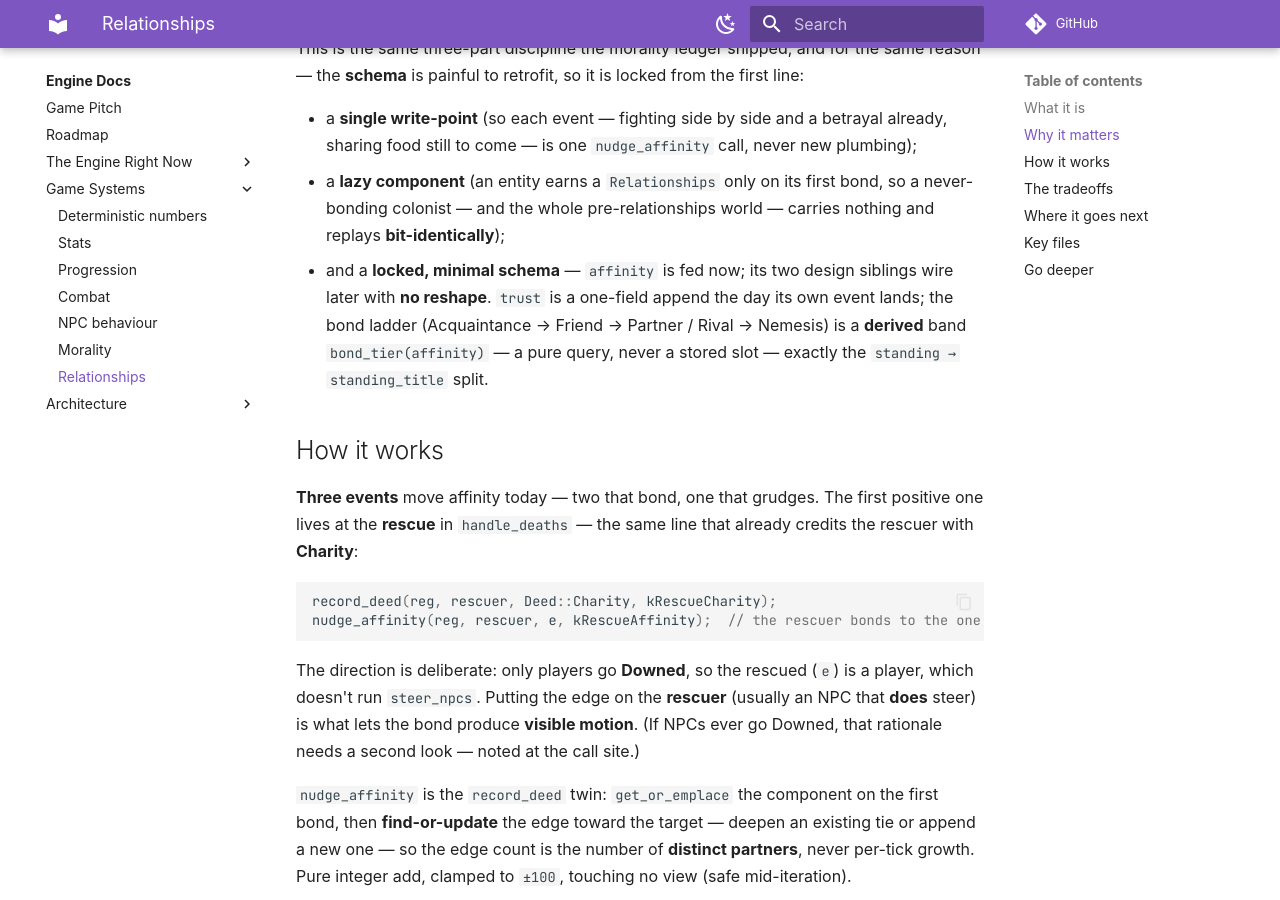
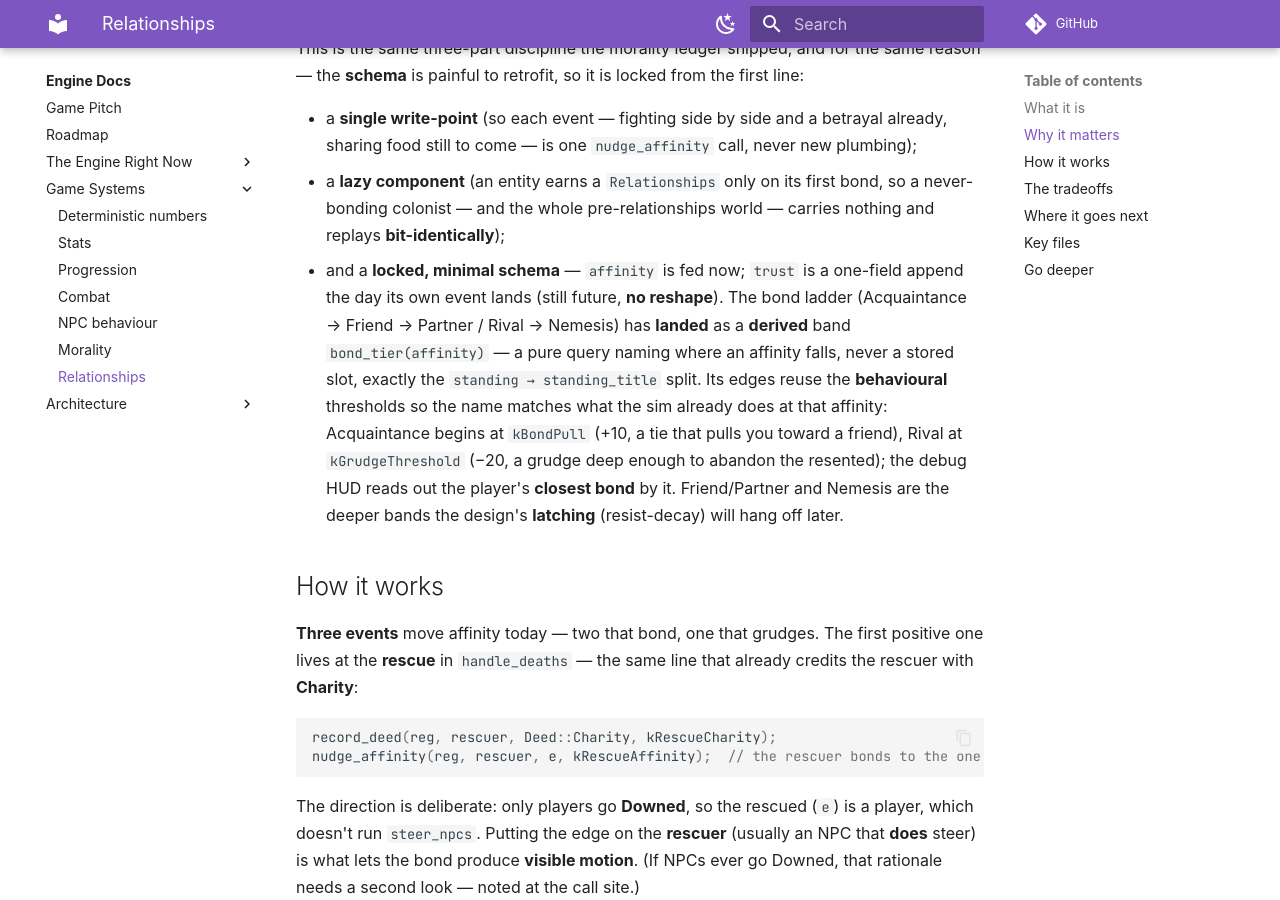
Before and after one commit to IsItJeff/game-engine, an MkDocs documentation site: the page built from docs/engine/relationships.md, in a window 1280 px wide and 900 px high, scrolled down 693 px. Built offline with MkDocs 1.6.1 and Material for MkDocs 9.7.7, drawn with Linux system fonts in a browser that asks for light colours; some web fonts are replaced; comment, search, counter and statistics services are not loaded; some of the changed text lies outside the part shown.

Commit message:
bond_tier: the bond ladder as a derived affinity band (#105)
The design names a bond ladder (Rival -> Nemesis / Acquaintance -> Friend ->
Partner) as a DERIVED query - exactly the standing -> standing_title split. Land
it.

- components.hpp: a pure bond_tier(affinity) naming the band (Partner >=80,
  Friend >=40, Acquaintance >=10, Neutral, Rival <=-20, Nemesis <=-60). The band
  edges are aligned to the BEHAVIOURAL thresholds so the name matches what the
  sim already does at that affinity: Acquaintance begins at kBondPull (+10, a tie
  that pulls you toward a friend), Rival at kGrudgeThreshold (-20, a grudge deep
  enough to abandon the resented). Friend/Partner and Nemesis are the deeper
  bands the design's latching (resist-decay) will hang off later.
- main.cpp: the debug HUD reads out the player's closest bond (its
  highest-affinity valid edge), so the co-op camaraderie earned in the field
  reads out on screen.
- test: 12 band-edge assertions, mirroring the standing_title test.
- relationships.md + the Relation comment: the ladder has now LANDED (only trust
  remains a future sibling).

Pure presentation - the sim never reads bond_tier - so determinism is untouched
and every existing test is bit-identical.

Vetted by an adversarial 2-lens review; a stale "bond_tier is future" comment
was the only finding, folded.

Co-authored-by: Claude Opus 4.8 (1M context) <noreply@anthropic.com>

```diff
--- a/docs/engine/relationships.md
+++ b/docs/engine/relationships.md
@@ -28,11 +28,15 @@ reason — the *schema* is painful to retrofit, so it is locked from the first l
 - a **lazy component** (an entity earns a `Relationships` only on its first bond, so a
   never-bonding colonist — and the whole pre-relationships world — carries nothing and
   replays **bit-identically**);
-- and a **locked, minimal schema** — `affinity` is fed now; its two design siblings wire
-  later with *no reshape*. `trust` is a one-field append the day its own event lands; the
-  bond ladder (Acquaintance → Friend → Partner / Rival → Nemesis) is a **derived** band
-  `bond_tier(affinity)` — a pure query, never a stored slot — exactly the
-  `standing → standing_title` split.
+- and a **locked, minimal schema** — `affinity` is fed now; `trust` is a one-field append the
+  day its own event lands (still future, *no reshape*). The bond ladder (Acquaintance → Friend →
+  Partner / Rival → Nemesis) has **landed** as a **derived** band `bond_tier(affinity)` — a pure
+  query naming where an affinity falls, never a stored slot, exactly the `standing → standing_title`
+  split. Its edges reuse the **behavioural** thresholds so the name matches what the sim already does
+  at that affinity: Acquaintance begins at `kBondPull` (+10, a tie that pulls you toward a friend),
+  Rival at `kGrudgeThreshold` (−20, a grudge deep enough to abandon the resented); the debug HUD
+  reads out the player's **closest bond** by it. Friend/Partner and Nemesis are the deeper bands the
+  design's *latching* (resist-decay) will hang off later.
 
 ## How it works
 
@@ -141,8 +145,9 @@ axes are now wired.**
 Beyond that, the write-point is the whole point: three events already prove it out (a rescue bonds,
 a cruel strike grudges, a shared kill forges camaraderie), so each further event — a **shared meal**,
 a **broken promise** — is just one more `nudge_affinity` call; `trust`
-appends as a second `Relation` field; the derived `bond_tier` names the ladder; and a **leaky decay**
-lets cold ties fade (and a grudge cool). Then the social `perceive` layer reads affinity *and*
+appends as a second `Relation` field; and a **leaky decay** (the affinity twin of the standing leak
+that already ships) will let cold ties fade and a grudge cool. The derived `bond_tier` above already
+names the ladder those events climb. Then the social `perceive` layer reads affinity *and*
 standing to choose stances (befriend / protect / exploit).
 
 ## Key files
```
Also changed, not shown: 3 other files.
